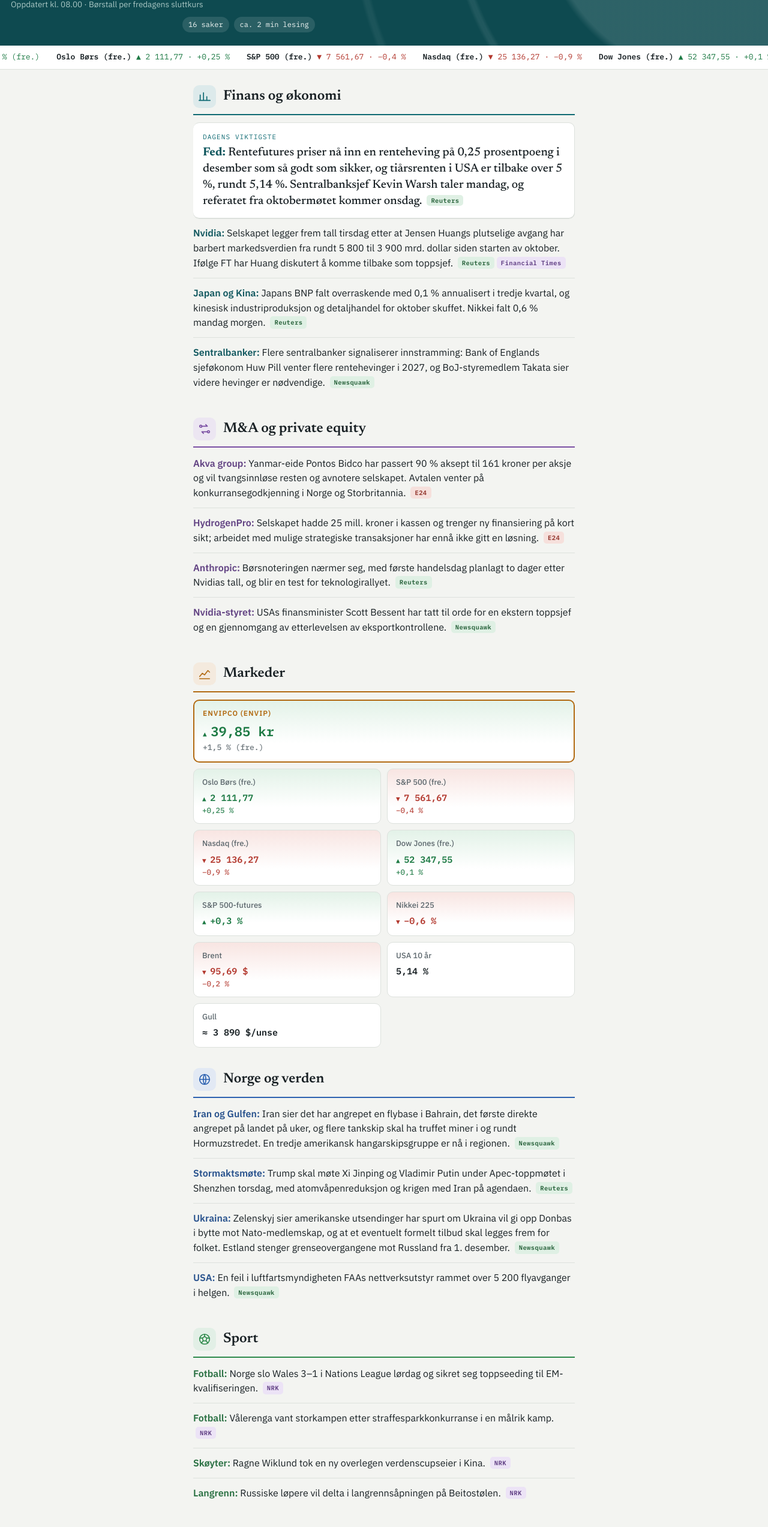
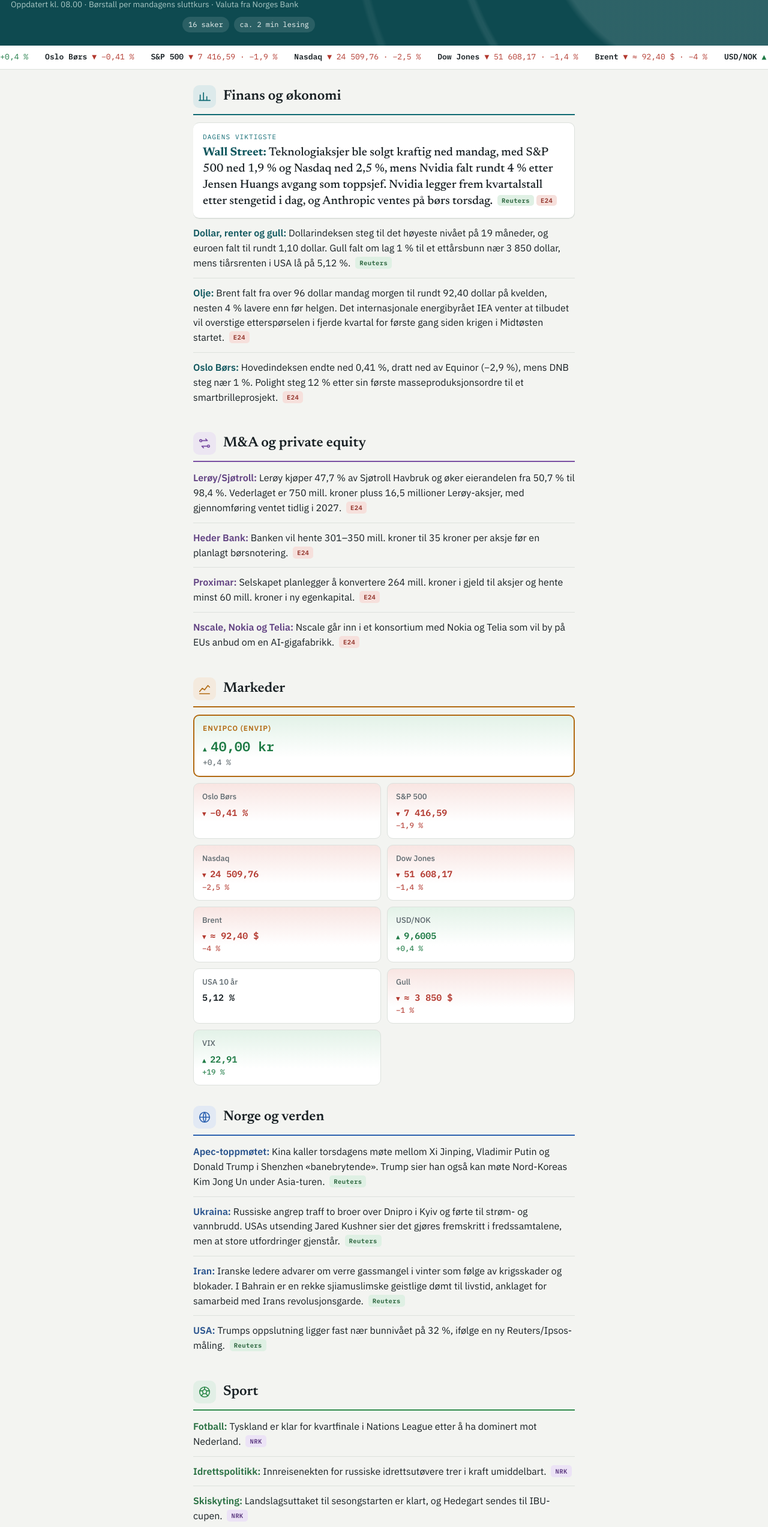
Before and after one commit to Williamsnyheter/Williamsmorgenrapport, a plain HTML site: page index.html in a window 1280 px wide. Shown: the part 161-2706 px from the top of the page at 60% size. Drawn offline with Linux system fonts and the light colour scheme.

Commit message:
Morgenrapport 2026-11-17
Co-Authored-By: Claude Opus 5.5 <noreply@anthropic.com>
Claude-Session: https://claude.ai/code/session_01G2muatkCxhw8VXSakrWLqq

```diff
--- a/index.html
+++ b/index.html
@@ -152,72 +152,73 @@ footer { color: var(--muted); font-size: 13px; border-top: 1px solid var(--rule)
 <div class="wrap">
 <!--RAPPORT-START-->
 <header>
-<span class="eyebrow">Williams morgenrapport · mandag 16. november 2026</span>
-<h1>Renteoppgang i sikte og Nvidia-spenning før en avgjørende uke</h1>
-<p class="note">Oppdatert kl. 08.00 · Børstall per fredagens sluttkurs</p>
+<span class="eyebrow">Williams morgenrapport · tirsdag 17. november 2026</span>
+<h1>AI-uro feier over Wall Street før Nvidias tall</h1>
+<p class="note">Oppdatert kl. 08.00 · Børstall per mandagens sluttkurs · Valuta fra Norges Bank</p>
 </header>
 <section>
 <h2><span class="n">1</span>Finans og økonomi</h2>
 <ul>
-<li><b>Fed:</b> Rentefutures priser nå inn en renteheving på 0,25 prosentpoeng i desember som så godt som sikker, og tiårsrenten i USA er tilbake over 5 %, rundt 5,14 %. Sentralbanksjef Kevin Warsh taler mandag, og referatet fra oktobermøtet kommer onsdag. <span class="src">Reuters</span></li>
-<li><b>Nvidia:</b> Selskapet legger frem tall tirsdag etter at Jensen Huangs plutselige avgang har barbert markedsverdien fra rundt 5 800 til 3 900 mrd. dollar siden starten av oktober. Ifølge FT har Huang diskutert å komme tilbake som toppsjef. <span class="src">Reuters, Financial Times</span></li>
-<li><b>Japan og Kina:</b> Japans BNP falt overraskende med 0,1 % annualisert i tredje kvartal, og kinesisk industriproduksjon og detaljhandel for oktober skuffet. Nikkei falt 0,6 % mandag morgen. <span class="src">Reuters</span></li>
-<li><b>Sentralbanker:</b> Flere sentralbanker signaliserer innstramming: Bank of Englands sjeføkonom Huw Pill venter flere rentehevinger i 2027, og BoJ-styremedlem Takata sier videre hevinger er nødvendige. <span class="src">Newsquawk</span></li>
+<li><b>Wall Street:</b> Teknologiaksjer ble solgt kraftig ned mandag, med S&amp;P 500 ned 1,9 % og Nasdaq ned 2,5 %, mens Nvidia falt rundt 4 % etter Jensen Huangs avgang som toppsjef. Nvidia legger frem kvartalstall etter stengetid i dag, og Anthropic ventes på børs torsdag. <span class="src">Reuters, E24</span></li>
+<li><b>Dollar, renter og gull:</b> Dollarindeksen steg til det høyeste nivået på 19 måneder, og euroen falt til rundt 1,10 dollar. Gull falt om lag 1 % til et ettårsbunn nær 3 850 dollar, mens tiårsrenten i USA lå på 5,12 %. <span class="src">Reuters</span></li>
+<li><b>Olje:</b> Brent falt fra over 96 dollar mandag morgen til rundt 92,40 dollar på kvelden, nesten 4 % lavere enn før helgen. Det internasjonale energibyrået IEA venter at tilbudet vil overstige etterspørselen i fjerde kvartal for første gang siden krigen i Midtøsten startet. <span class="src">E24</span></li>
+<li><b>Oslo Børs:</b> Hovedindeksen endte ned 0,41 %, dratt ned av Equinor (−2,9 %), mens DNB steg nær 1 %. Polight steg 12 % etter sin første masseproduksjonsordre til et smartbrilleprosjekt. <span class="src">E24</span></li>
 </ul>
 </section>
 <section>
 <h2><span class="n">2</span>M&amp;A og private equity</h2>
 <ul>
-<li><b>Akva group:</b> Yanmar-eide Pontos Bidco har passert 90 % aksept til 161 kroner per aksje og vil tvangsinnløse resten og avnotere selskapet. Avtalen venter på konkurransegodkjenning i Norge og Storbritannia. <span class="src">E24</span></li>
-<li><b>HydrogenPro:</b> Selskapet hadde 25 mill. kroner i kassen og trenger ny finansiering på kort sikt; arbeidet med mulige strategiske transaksjoner har ennå ikke gitt en løsning. <span class="src">E24</span></li>
-<li><b>Anthropic:</b> Børsnoteringen nærmer seg, med første handelsdag planlagt to dager etter Nvidias tall, og blir en test for teknologirallyet. <span class="src">Reuters</span></li>
-<li><b>Nvidia-styret:</b> USAs finansminister Scott Bessent har tatt til orde for en ekstern toppsjef og en gjennomgang av etterlevelsen av eksportkontrollene. <span class="src">Newsquawk</span></li>
+<li><b>Lerøy/Sjøtroll:</b> Lerøy kjøper 47,7 % av Sjøtroll Havbruk og øker eierandelen fra 50,7 % til 98,4 %. Vederlaget er 750 mill. kroner pluss 16,5 millioner Lerøy-aksjer, med gjennomføring ventet tidlig i 2027. <span class="src">E24</span></li>
+<li><b>Heder Bank:</b> Banken vil hente 301–350 mill. kroner til 35 kroner per aksje før en planlagt børsnotering. <span class="src">E24</span></li>
+<li><b>Proximar:</b> Selskapet planlegger å konvertere 264 mill. kroner i gjeld til aksjer og hente minst 60 mill. kroner i ny egenkapital. <span class="src">E24</span></li>
+<li><b>Nscale, Nokia og Telia:</b> Nscale går inn i et konsortium med Nokia og Telia som vil by på EUs anbud om en AI-gigafabrikk. <span class="src">E24</span></li>
 </ul>
 </section>
 <section>
 <h2><span class="n">3</span>Markeder</h2>
 <ul class="markets">
-<li><span class="k"><b>Envipco (ENVIP)</b></span><span class="v up">39,85 kr · +1,5 % (fre.)</span></li>
-<li><span class="k">Oslo Børs (fre.)</span><span class="v up">2 111,77 · +0,25 %</span></li>
-<li><span class="k">S&amp;P 500 (fre.)</span><span class="v down">7 561,67 · −0,4 %</span></li>
-<li><span class="k">Nasdaq (fre.)</span><span class="v down">25 136,27 · −0,9 %</span></li>
-<li><span class="k">Dow Jones (fre.)</span><span class="v up">52 347,55 · +0,1 %</span></li>
-<li><span class="k">S&amp;P 500-futures</span><span class="v up">+0,3 %</span></li>
-<li><span class="k">Nikkei 225</span><span class="v down">−0,6 %</span></li>
-<li><span class="k">Brent</span><span class="v down">95,69 $ · −0,2 %</span></li>
-<li><span class="k">USA 10 år</span><span class="v">5,14 %</span></li>
-<li><span class="k">Gull</span><span class="v">≈ 3 890 $/unse</span></li>
+<li><span class="k"><b>Envipco (ENVIP)</b></span><span class="v up">40,00 kr · +0,4 %</span></li>
+<li><span class="k">Oslo Børs</span><span class="v down">−0,41 %</span></li>
+<li><span class="k">S&amp;P 500</span><span class="v down">7 416,59 · −1,9 %</span></li>
+<li><span class="k">Nasdaq</span><span class="v down">24 509,76 · −2,5 %</span></li>
+<li><span class="k">Dow Jones</span><span class="v down">51 608,17 · −1,4 %</span></li>
+<li><span class="k">Brent</span><span class="v down">≈ 92,40 $ · −4 %</span></li>
+<li><span class="k">USD/NOK</span><span class="v up">9,6005 · +0,4 %</span></li>
+<li><span class="k">USA 10 år</span><span class="v">5,12 %</span></li>
+<li><span class="k">Gull</span><span class="v down">≈ 3 850 $ · −1 %</span></li>
+<li><span class="k">VIX</span><span class="v up">22,91 · +19 %</span></li>
 </ul>
 </section>
 <section>
 <h2><span class="n">4</span>Norge og verden</h2>
 <ul>
-<li><b>Iran og Gulfen:</b> Iran sier det har angrepet en flybase i Bahrain, det første direkte angrepet på landet på uker, og flere tankskip skal ha truffet miner i og rundt Hormuzstredet. En tredje amerikansk hangarskipsgruppe er nå i regionen. <span class="src">Newsquawk</span></li>
-<li><b>Stormaktsmøte:</b> Trump skal møte Xi Jinping og Vladimir Putin under Apec-toppmøtet i Shenzhen torsdag, med atomvåpenreduksjon og krigen med Iran på agendaen. <span class="src">Reuters</span></li>
-<li><b>Ukraina:</b> Zelenskyj sier amerikanske utsendinger har spurt om Ukraina vil gi opp Donbas i bytte mot Nato-medlemskap, og at et eventuelt formelt tilbud skal legges frem for folket. Estland stenger grenseovergangene mot Russland fra 1. desember. <span class="src">Newsquawk</span></li>
-<li><b>USA:</b> En feil i luftfartsmyndigheten FAAs nettverksutstyr rammet over 5 200 flyavganger i helgen. <span class="src">Newsquawk</span></li>
+<li><b>Apec-toppmøtet:</b> Kina kaller torsdagens møte mellom Xi Jinping, Vladimir Putin og Donald Trump i Shenzhen «banebrytende». Trump sier han også kan møte Nord-Koreas Kim Jong Un under Asia-turen. <span class="src">Reuters</span></li>
+<li><b>Ukraina:</b> Russiske angrep traff to broer over Dnipro i Kyiv og førte til strøm- og vannbrudd. USAs utsending Jared Kushner sier det gjøres fremskritt i fredssamtalene, men at store utfordringer gjenstår. <span class="src">Reuters</span></li>
+<li><b>Iran:</b> Iranske ledere advarer om verre gassmangel i vinter som følge av krigsskader og blokader. I Bahrain er en rekke sjiamuslimske geistlige dømt til livstid, anklaget for samarbeid med Irans revolusjonsgarde. <span class="src">Reuters</span></li>
+<li><b>USA:</b> Trumps oppslutning ligger fast nær bunnivået på 32 %, ifølge en ny Reuters/Ipsos-måling. <span class="src">Reuters</span></li>
 </ul>
 </section>
 <section>
 <h2><span class="n">5</span>Sport</h2>
 <ul>
-<li><b>Fotball:</b> Norge slo Wales 3–1 i Nations League lørdag og sikret seg toppseeding til EM-kvalifiseringen. <span class="src">NRK</span></li>
-<li><b>Fotball:</b> Vålerenga vant storkampen etter straffesparkkonkurranse i en målrik kamp. <span class="src">NRK</span></li>
-<li><b>Skøyter:</b> Ragne Wiklund tok en ny overlegen verdenscupseier i Kina. <span class="src">NRK</span></li>
-<li><b>Langrenn:</b> Russiske løpere vil delta i langrennsåpningen på Beitostølen. <span class="src">NRK</span></li>
+<li><b>Fotball:</b> Tyskland er klar for kvartfinale i Nations League etter å ha dominert mot Nederland. <span class="src">NRK</span></li>
+<li><b>Idrettspolitikk:</b> Innreisenekten for russiske idrettsutøvere trer i kraft umiddelbart. <span class="src">NRK</span></li>
+<li><b>Skiskyting:</b> Landslagsuttaket til sesongstarten er klart, og Hedegart sendes til IBU-cupen. <span class="src">NRK</span></li>
+<li><b>Fotball:</b> Ståle Solbakken gikk hardt ut mot sin tidligere klubb FC København. <span class="src">NRK</span></li>
 </ul>
 </section>
 <section class="sources"><details><summary>Kilder</summary><ul>
-<li><a href="https://finance.yahoo.com/markets/stocks/articles/asian-shares-fall-nvidia-earnings-013536353.html">Reuters: Asian shares fall before Nvidia earnings, Anthropic IPO test tech rally</a></li>
-<li><a href="https://www.newsquawk.com/headlines/newsquawk-daily-european-opening-news---16th-november-2026">Newsquawk: Daily European Opening News 16. november</a></li>
-<li><a href="https://e24.no/bors/nyheter">E24: Børsnyheter</a></li>
-<li><a href="https://www.dn.no/bors/oslo-bors/hydrogenpro/bitcoin/oslo-bors-endte-opp-nar-tre-prosent-for-uken/2-1-2073730">DN: Oslo Børs endte opp nær tre prosent for uken</a></li>
-<li><a href="https://krmg.com/2026/11/13/how-major-us-stock-indexes-fared-friday-11-13-2026/">AP: How major US stock indexes fared Friday 11/13/2026</a></li>
-<li><a href="https://www.nrk.no/sport/norge-slo-wales-3_1-i-nasjonsligaen-_-sikret-toppseeding-til-em-kvalifiseringen-1.18081962">NRK: Norge slo Wales 3–1 i Nasjonsligaen</a></li>
-<li><a href="https://www.nrk.no/sport/russer-vil-delta-i-langrennsapningen-pa-beitostolen-1.18082199">NRK: Russer vil delta i langrennsåpningen på Beitostølen</a></li>
-<li><a href="https://www.nrk.no/sport/vill-malfest-i-storkampen-_-valerenga-vant-etter-straffer-1.18082094">NRK: Vill målfest i storkampen – Vålerenga vant etter straffer</a></li>
-<li><a href="https://www.nrk.no/sport/ragne-wiklund-smadret-konkurrentene-i-kina-_-tok-ny-rasterk-verdenscupseier-1.18081852">NRK: Ragne Wiklund smadret konkurrentene i Kina</a></li>
-<li><a href="https://www.nordnet.no/aksjer/kurser/envipco-holding-envip-xosl">Nordnet: Envipco Holding</a></li>
+<li><a href="https://finance.yahoo.com/markets/stocks/articles/trading-day-ai-jitters-slam-220725882.html">Reuters: Trading Day – AI jitters slam Wall Street</a></li>
+<li><a href="https://www.devdiscourse.com/article/international/4007830-reuters-world-news-summary">Reuters: World News Summary 17. november</a></li>
+<li><a href="https://e24.no/bors/nyheter/a/306262?pinnedEntry=306262">E24: Tek-aksjer kraftig ned på Wall Street</a></li>
+<li><a href="https://e24.no/bors/nyheter/a/306258?pinnedEntry=306258">E24: Nedgang på Oslo Børs</a></li>
+<li><a href="https://e24.no/bors/nyheter/a/306255?pinnedEntry=306255">E24: Polight får ordre til smartbriller</a></li>
+<li><a href="https://www.norges-bank.no/RSS/Amerikanske-dollar-USD---dagens-valutakurs-fra-Norges-Bank/">Norges Bank: Dagens valutakurs USD</a></li>
+<li><a href="https://www.investtech.com/main/market.php?CompanyID=101168">Investtech: Envipco Holding (ENVIP)</a></li>
+<li><a href="https://www.nrk.no/sport/tyskland-til-kvartfinale-i-nasjonaligaen-_-dominerte-over-nederland-1.18083122">NRK: Tyskland til kvartfinale i Nasjonsligaen</a></li>
+<li><a href="https://www.nrk.no/sport/innreisenekt-for-russiske-idrettsutovere-trer-i-kraft-umiddelbart-1.18083042">NRK: Innreisenekt for russiske idrettsutøvere trer i kraft umiddelbart</a></li>
+<li><a href="https://www.nrk.no/sport/uttaket-i-skiskyting-er-klart---hedegart-til-ibu-cup-1.18082709">NRK: Uttaket i skiskyting er klart</a></li>
+<li><a href="https://www.nrk.no/sport/stale-solbakken-fyrte-los-mot-gamleklubben-fc-kobenhavn-1.18083021">NRK: Ståle Solbakken fyrte løs mot gamleklubben</a></li>
 </ul></details></section>
 <footer>Williams morgenrapport · oppdateres hver dag ca. kl. 08.</footer>
 <!--RAPPORT-END-->
```
